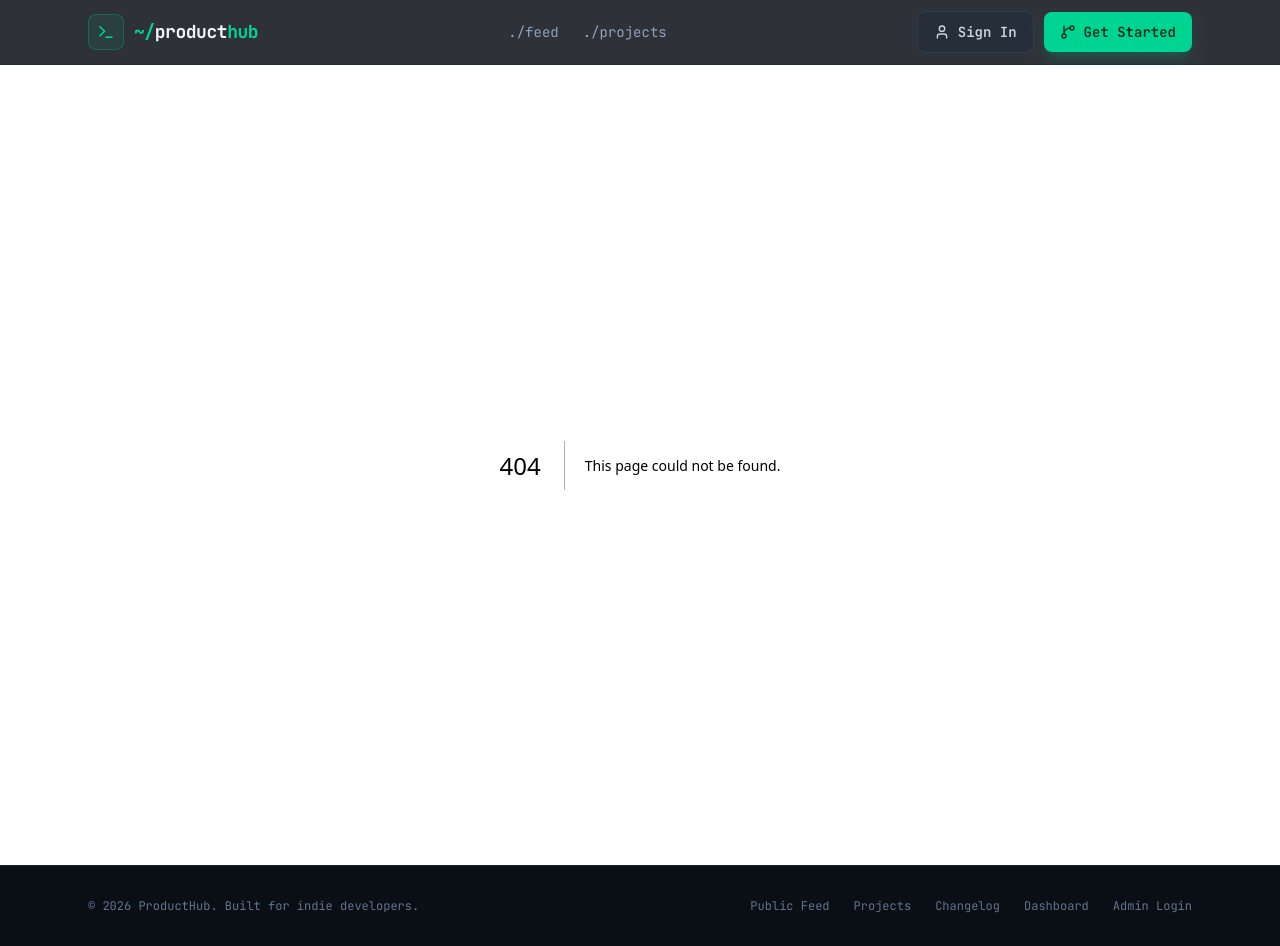
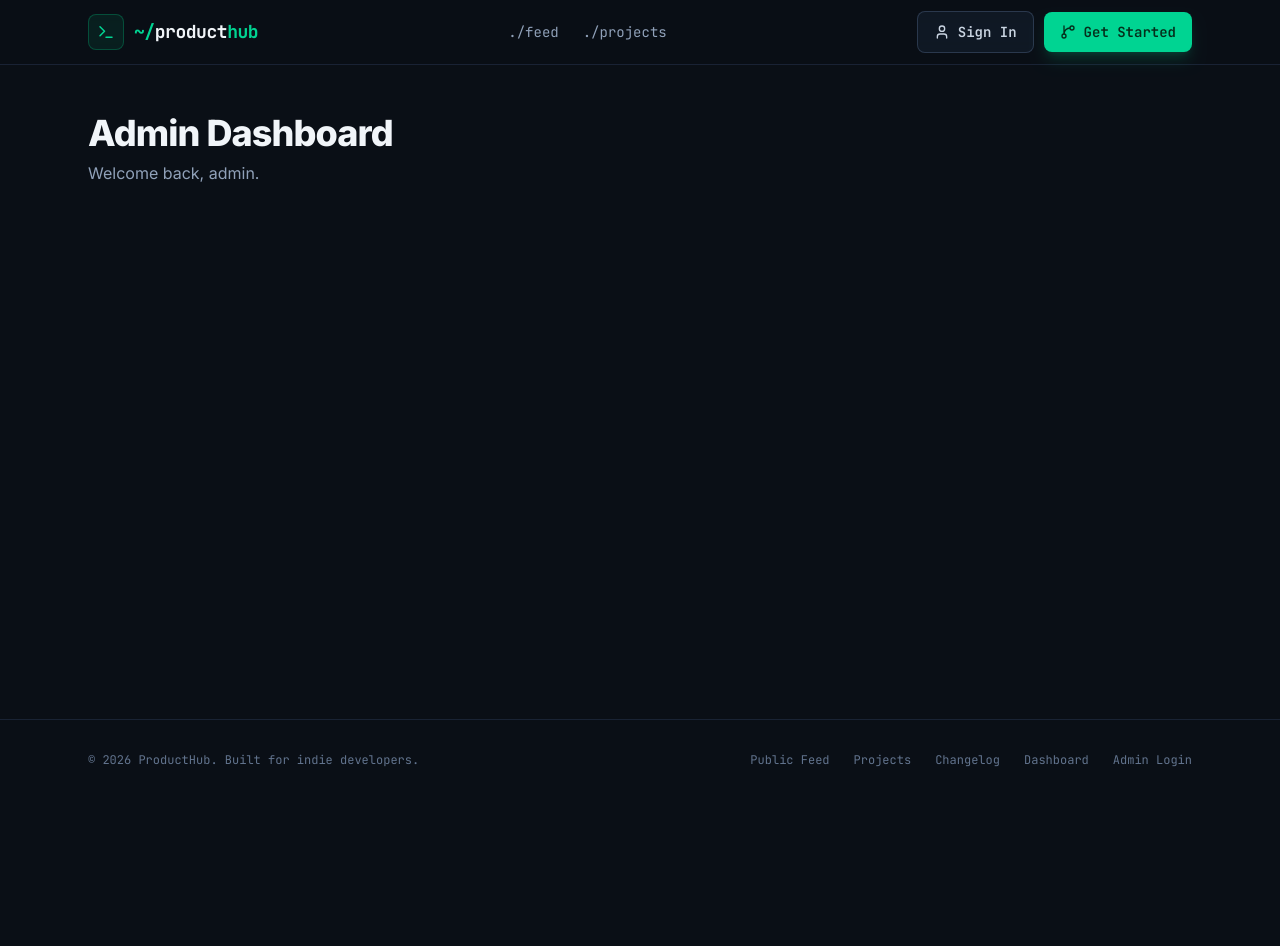
Before and after one commit to BYULabs/wdd430-micro-feedback, a Next.js app: page /admin in a window 1280 px wide. Before the commit this address had no page. After the commit the page ends 800 px from the top, so only its background shows below. Built offline with nearby package versions, Linux system fonts and the light colour scheme; no server answers.

Commit message:
Add AdminPage and SignOutButton components for admin authentication

```diff
--- /dev/null
+++ b/app/admin/page.tsx
@@ -0,0 +1,16 @@
+import { auth } from '@/auth';
+
+export default async function AdminPage() {
+  const session = await auth();
+
+  return (
+    <main className="mx-auto w-full max-w-6xl flex-1 px-4 py-12 sm:px-6">
+      <h1 className="text-3xl font-extrabold tracking-tight text-slate-100 sm:text-4xl">
+        Admin Dashboard
+      </h1>
+      <p className="mt-2 text-slate-400">
+        Welcome back, {session?.user?.name ?? 'admin'}.
+      </p>
+    </main>
+  );
+}
--- a/components/Navbar.tsx
+++ b/components/Navbar.tsx
@@ -1,9 +1,13 @@
-import { User, GitBranch } from 'lucide-react';
+import { User, GitBranch, LayoutDashboard } from 'lucide-react';
+import { auth } from '@/auth';
 import { ButtonLink } from '@/components/Button';
 import { Logo } from '@/components/Logo';
 import { MainNav } from '@/components/MainNav';
+import { SignOutButton } from '@/components/SignOutButton';
 
-export function Navbar() {
+export async function Navbar() {
+  const session = await auth();
+
   return (
     <header className="bg-canvas/85 sticky top-0 z-40 border-b border-slate-800/80 backdrop-blur-md">
       <div className="mx-auto max-w-6xl px-4 sm:px-6">
@@ -12,6 +16,21 @@ export function Navbar() {
           <MainNav />
 
           <div className="flex shrink-0 items-center gap-2.5">
+            {session?.user ? (
+              <>
+                <ButtonLink
+                  href="/admin"
+                  variant="primary"
+                  size="md"
+                  className="hidden sm:inline-flex"
+                >
+                  <LayoutDashboard className="h-4 w-4" aria-hidden />
+                  Dashboard
+                </ButtonLink>
+                <SignOutButton />
+              </>
+            ) : (
+              <>
                 <ButtonLink href="/login" variant="secondary" size="md">
                   <User className="h-4 w-4" aria-hidden />
                   Sign In
@@ -25,6 +44,8 @@ export function Navbar() {
                   <GitBranch className="h-4 w-4" aria-hidden />
                   Get Started
                 </ButtonLink>
+              </>
+            )}
           </div>
         </div>
       </div>
--- /dev/null
+++ b/components/SignOutButton.tsx
@@ -0,0 +1,19 @@
+import { LogOut } from 'lucide-react';
+import { Button } from '@/components/Button';
+import { signOut } from '@/auth';
+
+export function SignOutButton() {
+  return (
+    <form
+      action={async () => {
+        'use server';
+        await signOut({ redirectTo: '/' });
+      }}
+    >
+      <Button type="submit" variant="secondary" size="md">
+        <LogOut className="h-4 w-4" aria-hidden />
+        Sign Out
+      </Button>
+    </form>
+  );
+}
```
Lines whose indentation alone changed are shown as unchanged.
